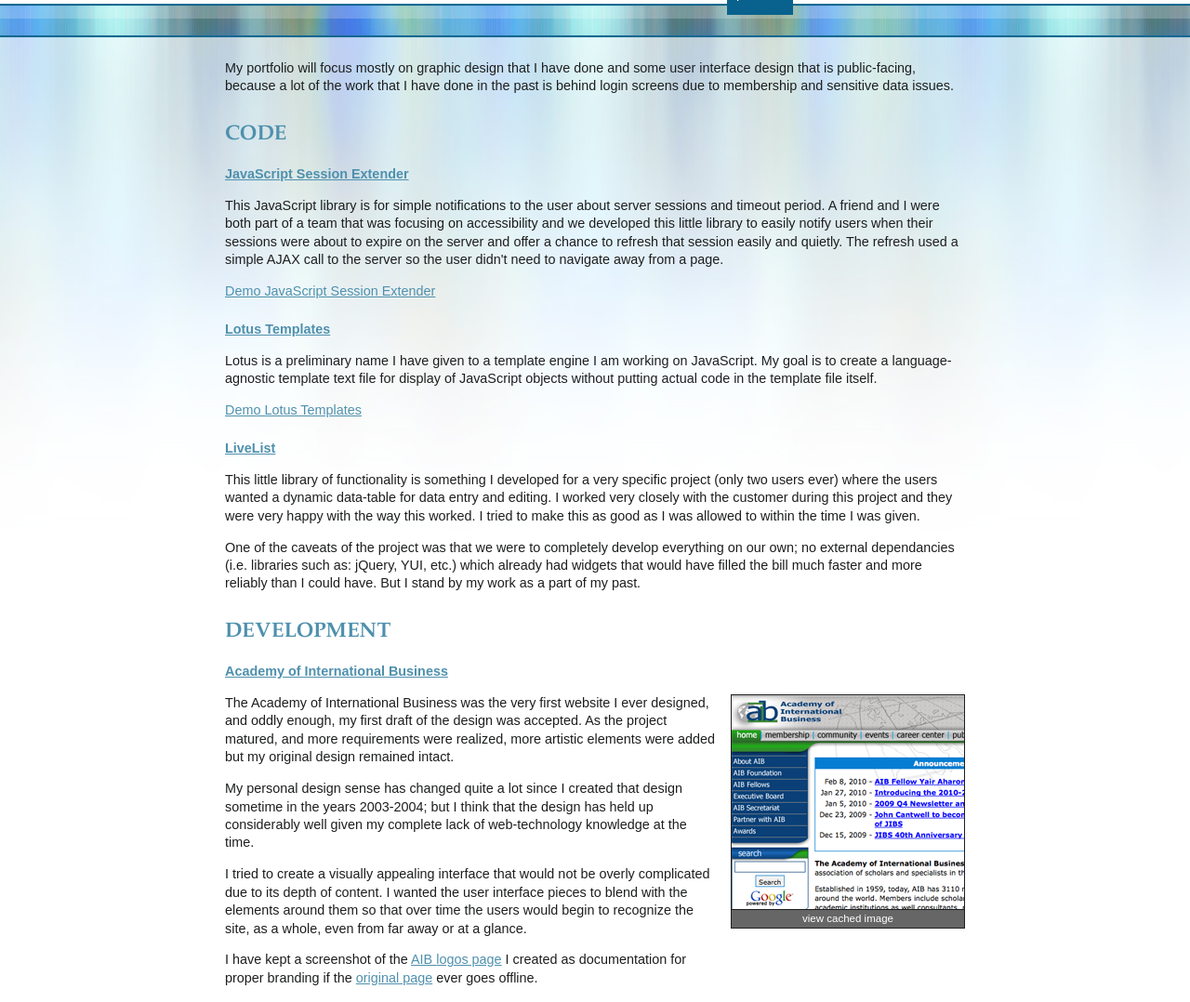
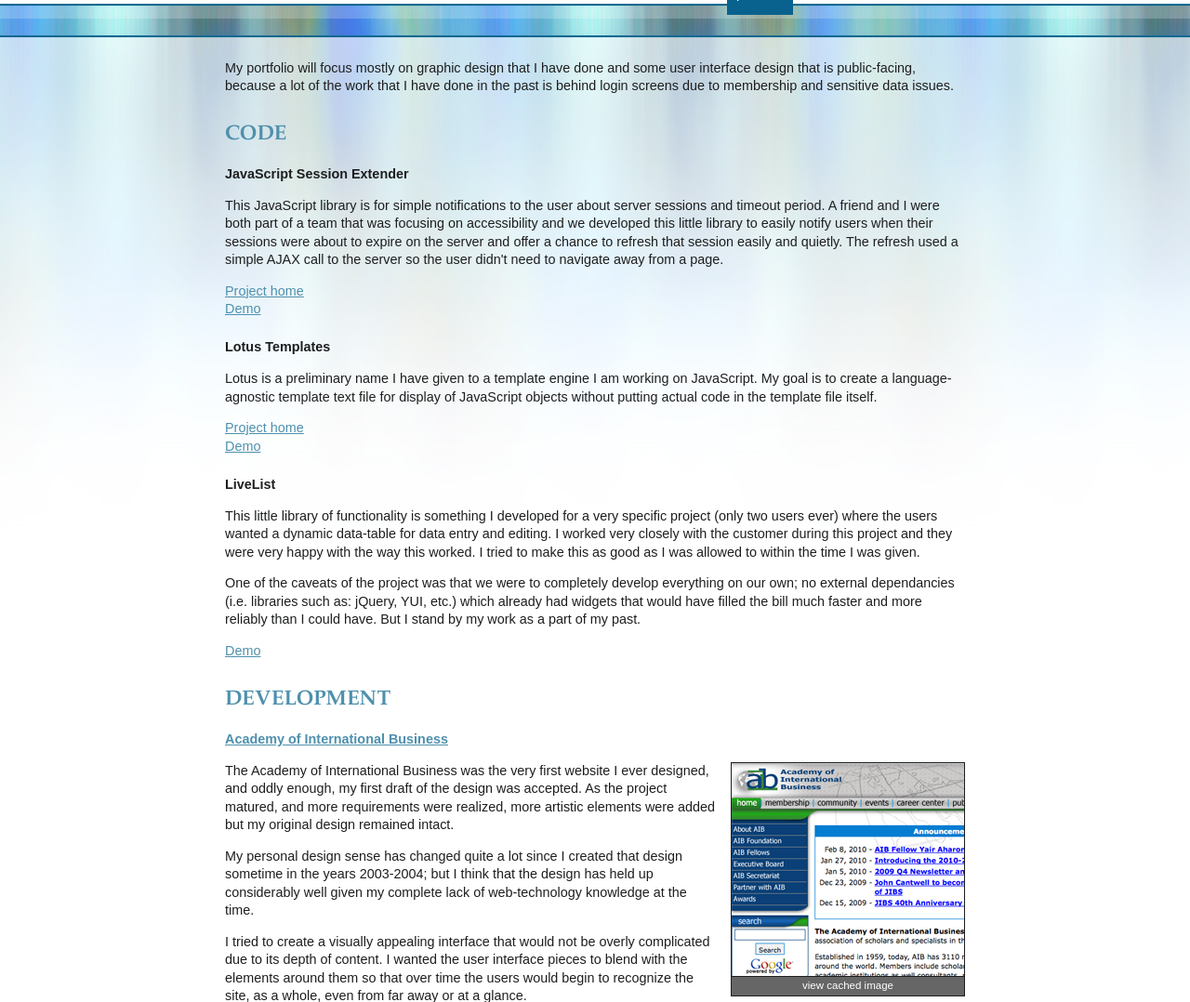
Before and after one commit to kalisjoshua/joshuakalis.com, a PHP site: page /portfolio in a window 1280 px wide. Shown: the part 26-1104 px from the top of the page at 93% size. Run offline with PHP 8.4, Linux system fonts and the light colour scheme.

Commit message:
reformatted code section

```diff
--- a/website/portfolio.php
+++ b/website/portfolio.php
@@ -4,17 +4,20 @@
 
 
 <h2>Code</h2>
-<h3><a href="http://code.google.com/p/js-session-extender/" title="">JavaScript Session Extender</a></h3>
+<h3>JavaScript Session Extender</h3>
 <p>This JavaScript library is for simple notifications to the user about server sessions and timeout period. A friend and I were both part of a team that was focusing on accessibility and we developed this little library to easily notify users when their sessions were about to expire on the server and offer a chance to refresh that session easily and quietly. The refresh used a simple AJAX call to the server so the user didn't need to navigate away from a page.</p>
-<p><a href="<?php echo "$domain/website/"; ?>demos/jsx/test.html" title="">Demo JavaScript Session Extender</a></p>
+<p><a href="http://code.google.com/p/js-session-extender/" title="JavaScript Session Extender on Google Code">Project home</a><br>
+    <a href="<?php echo "$domain/website/"; ?>demos/jsx/test.html" title="JavaScript Session Extender">Demo</a></p>
 
-<h3><a href="http://code.google.com/p/lotustemplate/" title="">Lotus Templates</a></h3>
+<h3>Lotus Templates</h3>
 <p>Lotus is a preliminary name I have given to a template engine I am working on JavaScript. My goal is to create a language-agnostic template text file for display of JavaScript objects without putting actual code in the template file itself.</p>
-<p><a href="<?php echo "$domain/website/"; ?>demos/Lotus/example.htm" title="">Demo Lotus Templates</a></p>
+<p><a href="http://code.google.com/p/lotustemplate/" title="Lotus Templates on Google Code">Project home</a><br>
+    <a href="<?php echo "$domain/website/"; ?>demos/Lotus/example.htm" title="Lotus Templates">Demo</a></p>
 
-<h3><a href="<?php echo "$domain/website/"; ?>demos/LiveList/index.htm" title="">LiveList</a></h3>
+<h3>LiveList</h3>
 <p>This little library of functionality is something I developed for a very specific project (only two users ever) where the users wanted a dynamic data-table for data entry and editing. I worked very closely with the customer during this project and they were very happy with the way this worked. I tried to make this as good as I was allowed to within the time I was given.</p>
 <p>One of the caveats of the project was that we were to completely develop everything on our own; no external dependancies (i.e. libraries such as: jQuery, YUI, etc.) which already had widgets that would have filled the bill much faster and more reliably than I could have. But I stand by my work as a part of my past.</p>
+<p><a href="<?php echo "$domain/website/"; ?>demos/LiveList/index.htm" title="LiveList">Demo</a></p>
 
 
 <h2>Development</h2>
```
